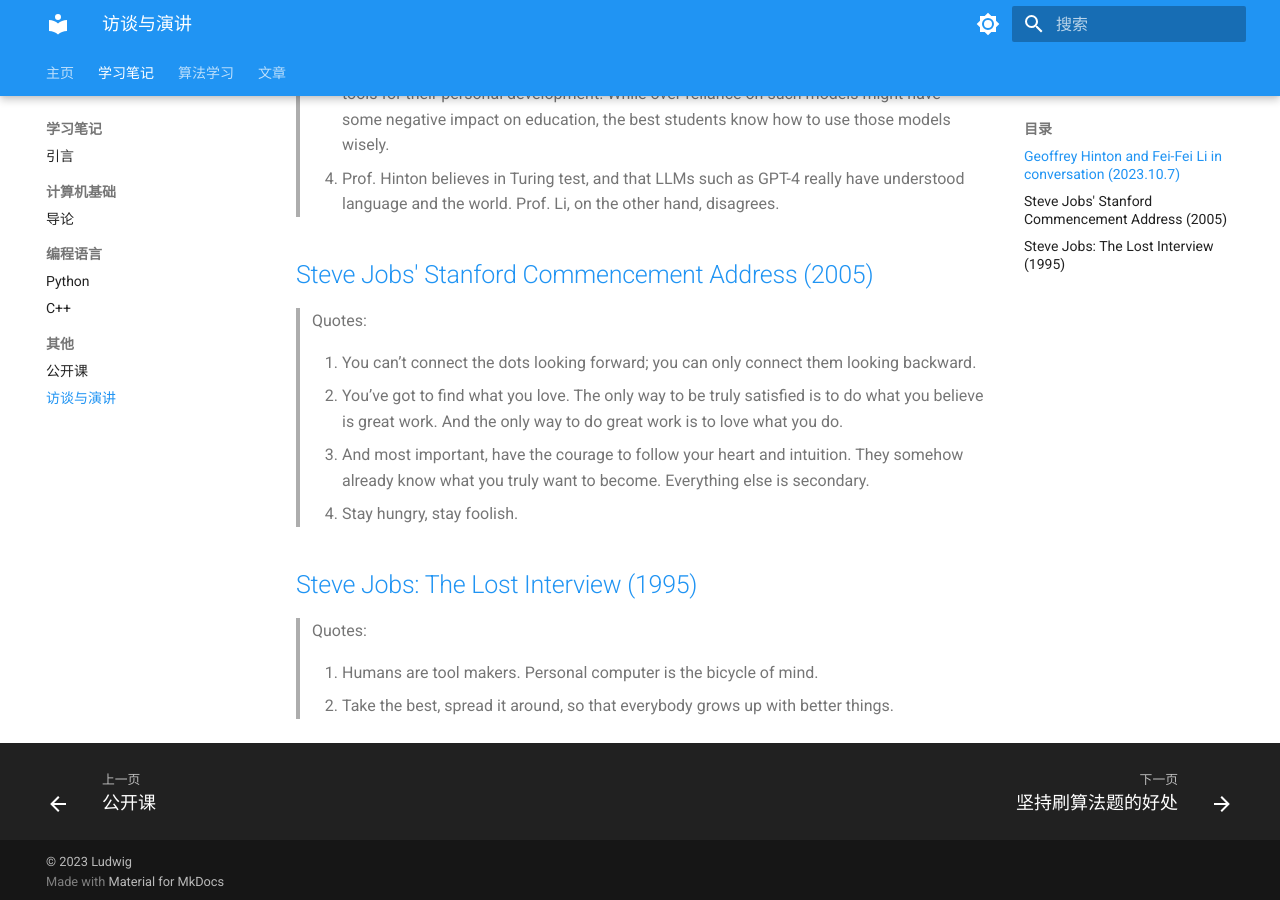
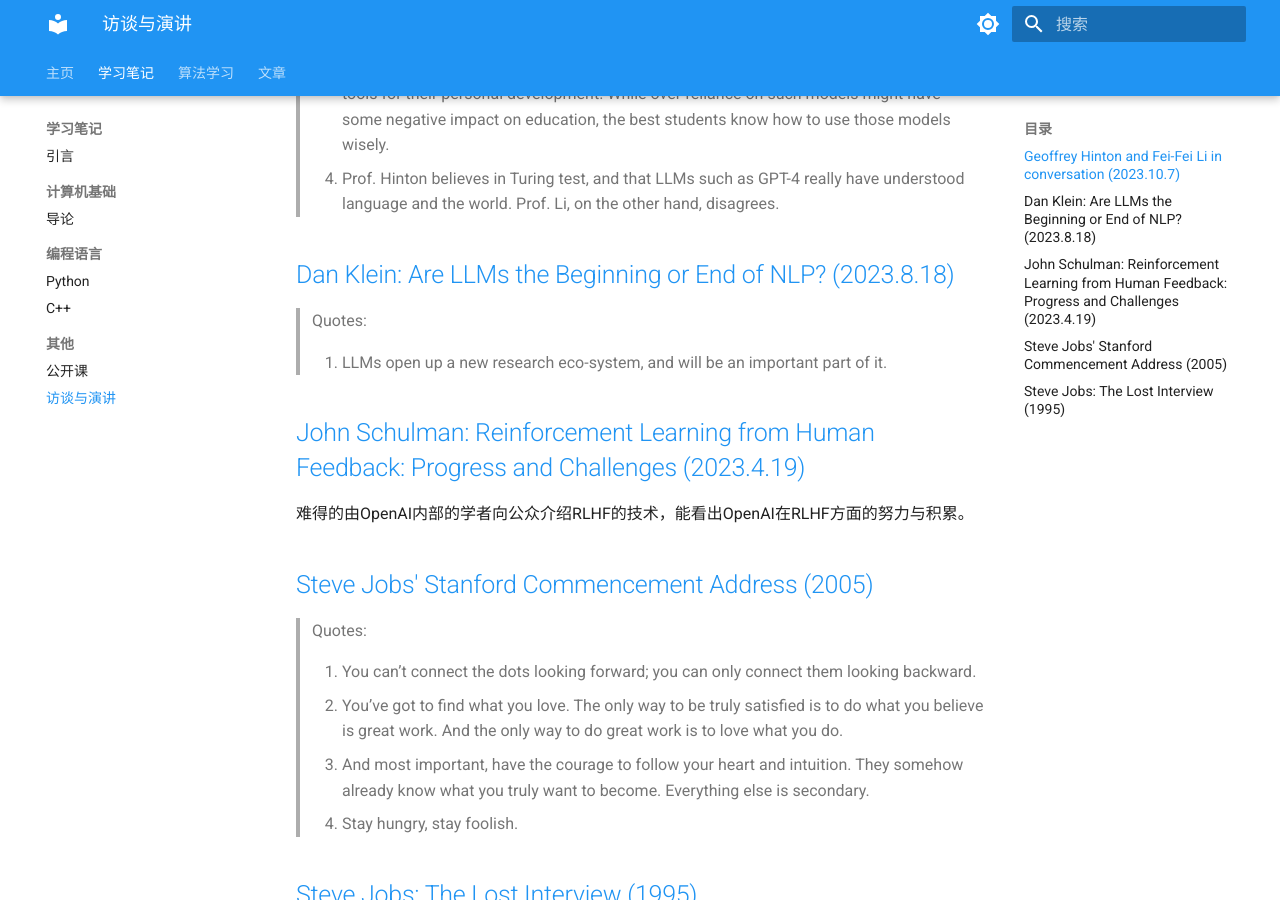
Before and after one commit to cs32963/Notebook, an MkDocs documentation site: the page built from docs/notes/talks.md, in a window 1280 px wide and 900 px high, scrolled down 476 px. Built offline with MkDocs 1.6.1 and Material for MkDocs 9.7.7, drawn with Linux system fonts in a browser that asks for light colours.

Commit message:
update docs
add new talks

```diff
--- a/docs/notes/talks.md
+++ b/docs/notes/talks.md
@@ -10,6 +10,16 @@
 > 2. There is urgency about alignment research. People should make an effort to make sure strong foundation models benefit human race.
 > 3. The future might belong to people who understand how to utilize foundation models as tools for their personal development. While over-reliance on such models might have some negative impact on education, the best students know how to use those models wisely.
 > 4. Prof. Hinton believes in Turing test, and that LLMs such as GPT-4 really have understood language and the world. Prof. Li, on the other hand, disagrees.
+
+## [Dan Klein: Are LLMs the Beginning or End of NLP? (2023.8.18)](https://www.youtube.com/watch?v=KVDKWrsP3es&list=LL&index=12)
+
+> Quotes:
+>
+> 1. LLMs open up a new research eco-system, and will be an important part of it.
+
+## [John Schulman: Reinforcement Learning from Human Feedback: Progress and Challenges (2023.4.19)](https://www.youtube.com/watch?v=hhiLw5Q_UFg)
+
+难得的由OpenAI内部的学者向公众介绍RLHF的技术，能看出OpenAI在RLHF方面的努力与积累。
 
 ## [Steve Jobs' Stanford Commencement Address (2005)](https://www.youtube.com/watch?v=Hd_ptbiPoXM)
 
```
